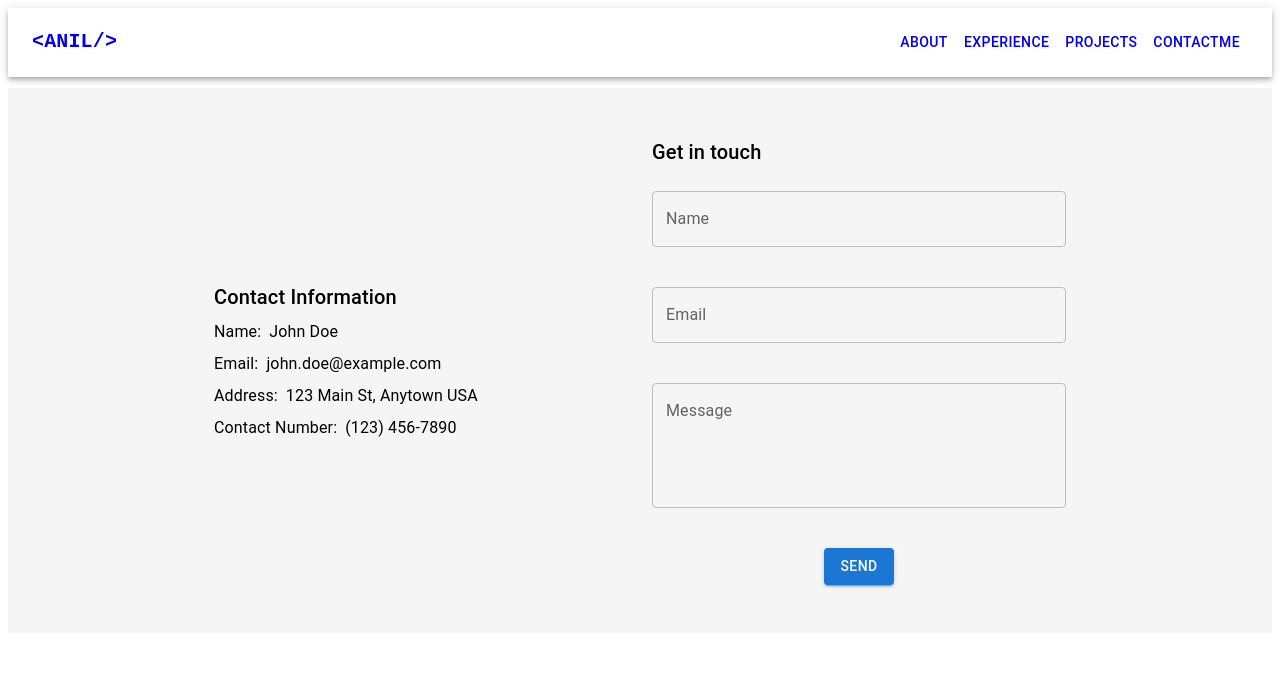
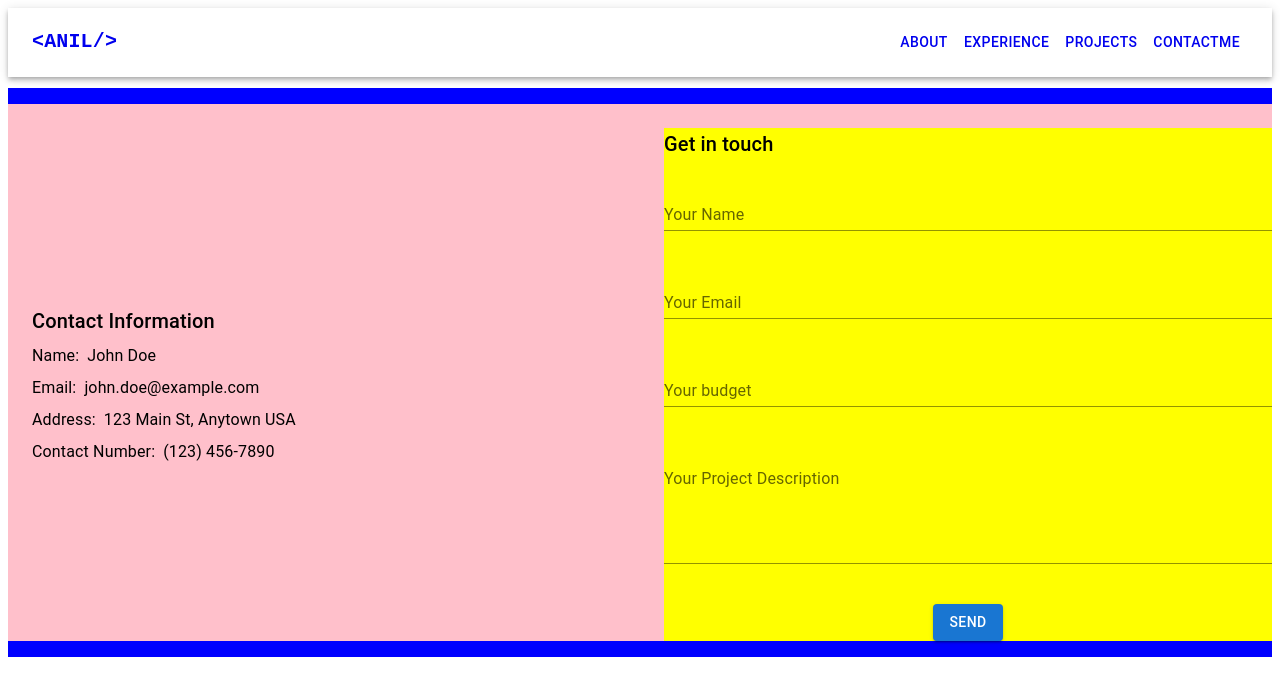
Before and after one commit to anii1429/reactjs-portfolio-website, a React (Create React App) app: page /contactme in a window 1280 px wide. Shown: the top 696 px of the page. Built offline with nearby package versions, Linux system fonts and the light colour scheme; a web font is replaced by a local one.

Commit message:
change in contact me page

```diff
--- a/src/pages/ContactMe.jsx
+++ b/src/pages/ContactMe.jsx
@@ -18,10 +18,9 @@ const ContactMe = () => {
   };
 
   return (
-    <Box sx={{ backgroundColor: '#f5f5f5', heigh: '80vh', py: 6 }}>
-      <Container maxWidth="md">
-        <Grid container spacing={3}>
-          <Grid item xs={12} md={6}>
+    <Box sx={{ backgroundColor: 'blue', py: 2 ,width:"100%"}}>
+        <Grid container spacing={3} sx={{backgroundColor: 'pink',width:"100%",margin:"auto"}}>
+          <Grid item xs={12} md={6} lg={6}>
             <Box sx={{ display: 'flex', flexDirection: 'column', justifyContent: 'center', height: '100%' }}>
               <Typography variant="h6" gutterBottom>Contact Information</Typography>
               <Typography variant="body1" sx={{ display: 'flex', alignItems: 'center', mb: 1 }}>
@@ -38,8 +37,8 @@ const ContactMe = () => {
               </Typography>
             </Box>
           </Grid>
-          <Grid item xs={12} md={6}>
-            <Box sx={{ display: 'flex', flexDirection: 'column', justifyContent: 'center', height: '100%' }}>
+          <Grid item  xs={12} md={6} lg={6}>
+            <Box sx={{ display: 'flex',backgroundColor:"yellow", flexDirection: 'column', justifyContent: 'center', height: '100%'}}>
               <Typography variant="h6" gutterBottom>Get in touch</Typography>
               {submitted ? (
                 <Typography variant="body1" align="center" sx={{ mb: 2 }}>Thank you for your message! I'll get back to you as soon as possible.</Typography>
@@ -47,13 +46,16 @@ const ContactMe = () => {
                 <form>
                   <Grid container spacing={2}>
                     <Grid item xs={12}>
-                      <TextField label="Name" fullWidth margin="normal" name="name" value={formData.name} onChange={handleChange} />
+                      <TextField label="Your Name" fullWidth margin="normal"  variant="standard" name="name" value={formData.name} onChange={handleChange} />
                     </Grid>
                     <Grid item xs={12}>
-                      <TextField label="Email" fullWidth margin="normal" name="email" value={formData.email} onChange={handleChange} />
+                      <TextField label="Your Email" fullWidth margin="normal"  variant="standard" name="email" value={formData.email} onChange={handleChange} />
                     </Grid>
                     <Grid item xs={12}>
-                      <TextField label="Message" fullWidth margin="normal" multiline rows={4} name="message" value={formData.message} onChange={handleChange} />
+                      <TextField label="Your budget" fullWidth margin="normal"  variant="standard" name="budget" value={formData.email} onChange={handleChange} />
+                    </Grid>
+                    <Grid item xs={12}>
+                      <TextField label="Your Project Description" fullWidth margin="normal"  variant="standard" multiline rows={4} name="description" value={formData.message} onChange={handleChange} />
                     </Grid>
                     <Grid item xs={12}>
                       <Box sx={{ display: 'flex', justifyContent: 'center', mt: 2 }}>
@@ -68,7 +70,8 @@ const ContactMe = () => {
             </Box>
           </Grid>
         </Grid>
-      </Container>
+      {/* <Container maxWidth="lg">
+      </Container> */}
     </Box>
   );
 };
```
